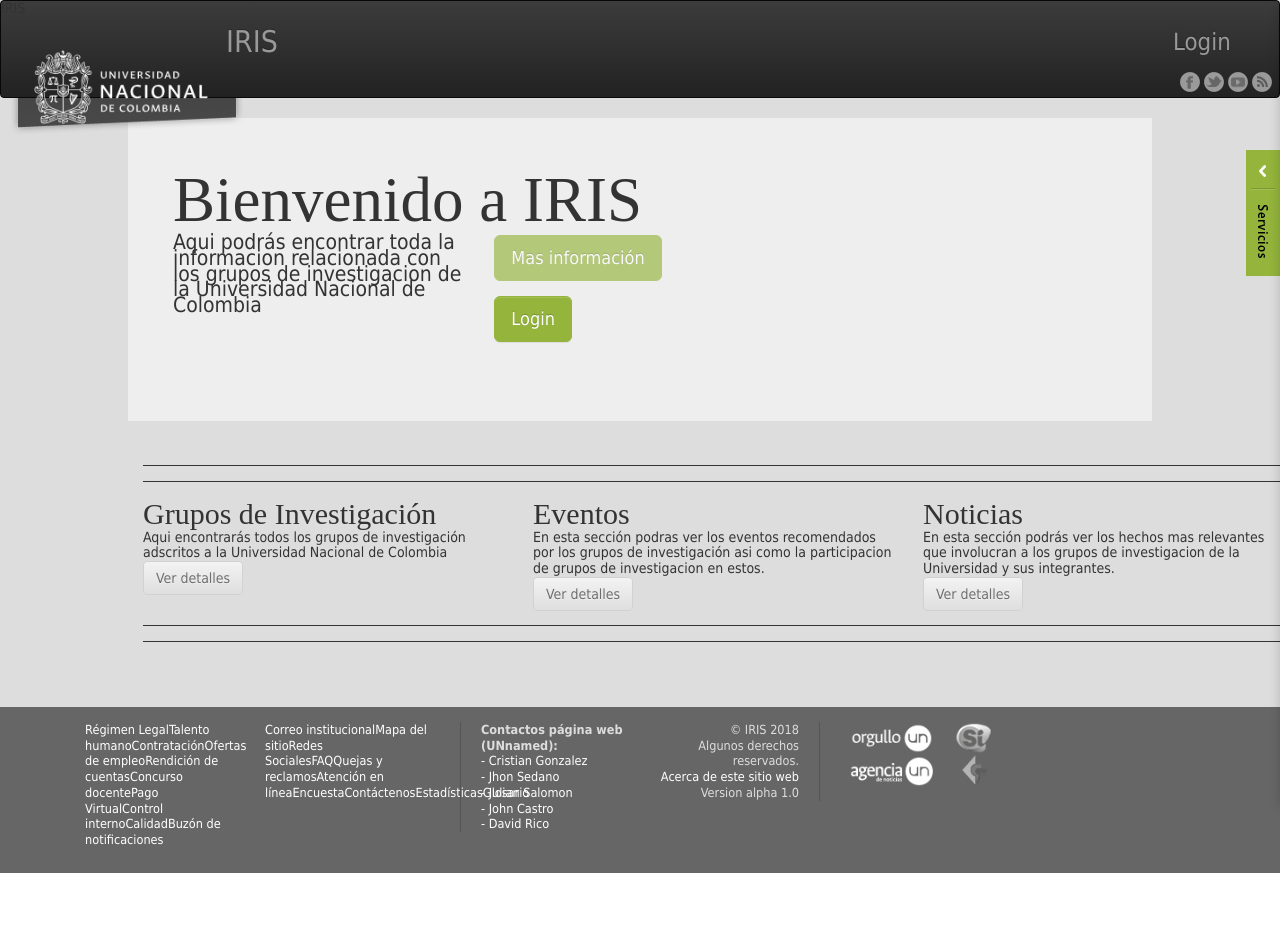
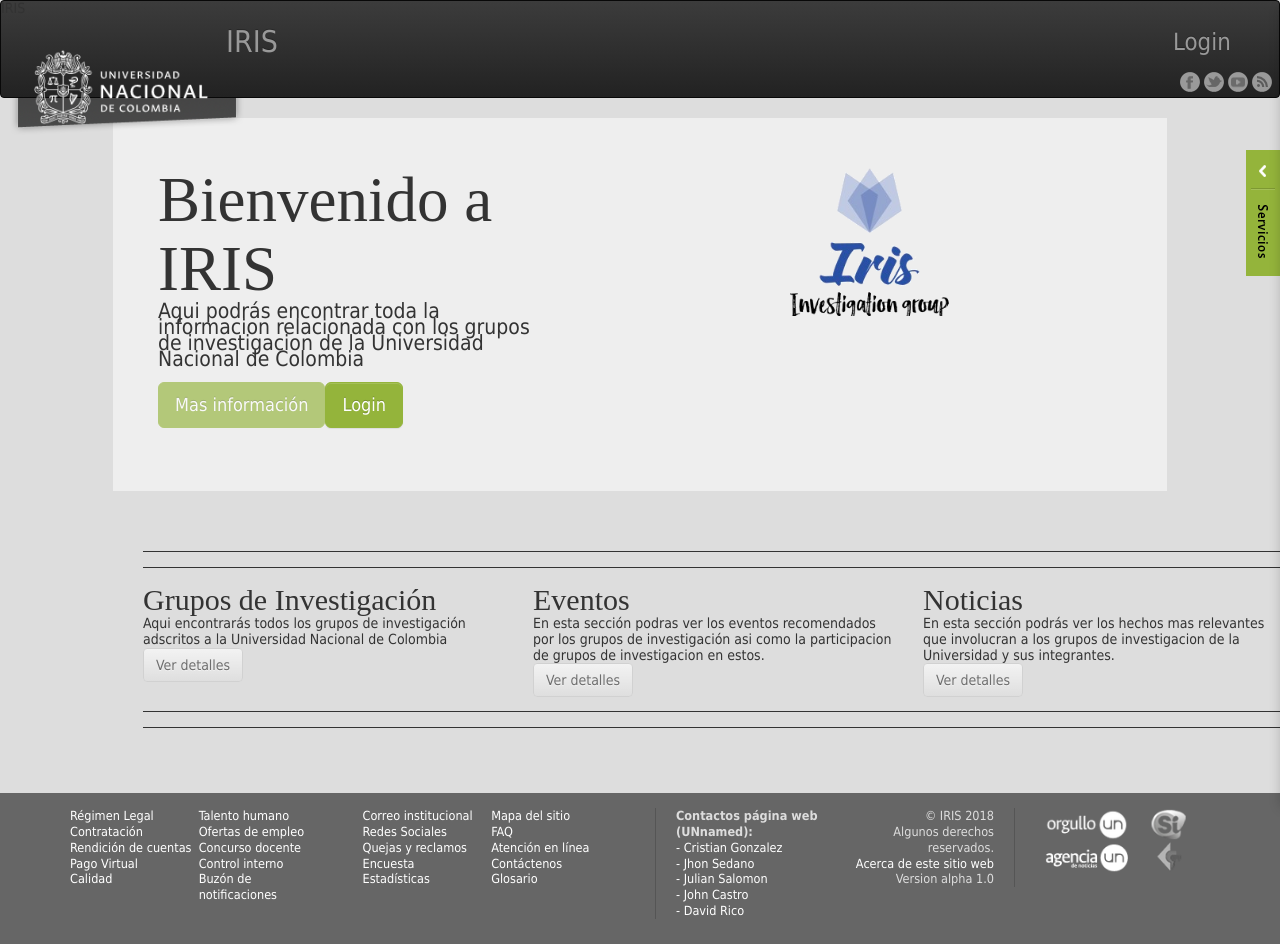
Before and after one commit to UNnamed-G1/IS2-IRIS-FE, an Angular app: page /home in a window 1280 px wide. Before the commit the page ends 873 px from the top, so only its background shows below. Built offline with nearby package versions, Linux system fonts and the light colour scheme; a web font is replaced by a local one.

Commit message:
fix stuff

```diff
--- a/src/app/app-footer/app-footer.component.html
+++ b/src/app/app-footer/app-footer.component.html
@@ -1,4 +1,6 @@
-<!--<footer >
+<footer >
+    <div class="container">
+        <div class="row">
             <nav class="col-md-3 col-lg-3 col-sm-3 col-xs-4 col-xxs-6 gobiernoLinea">
             		<a href="http://www.legal.unal.edu.co" target="_top">Régimen Legal</a>
 					<a href="http://www.unal.edu.co/dnp" target="_top">Talento humano</a>
@@ -10,6 +12,7 @@
 					<a href="http://www.unal.edu.co/control_interno/index.html" target="_top">Control interno</a>
 					<a href="http://unal.edu.co/siga/" target="_top">Calidad</a>
 					<a href="http://unal.edu.co/buzon-de-notificaciones/" target="_self">Buzón de notificaciones</a>
+
             </nav>
 
             <nav class="col-md-3 col-lg-3 col-sm-3 col-xs-4 col-xxs-6 gobiernoLinea">
@@ -25,76 +28,10 @@
 					<a href="index.html#">Glosario</a>
             </nav>
 
-
-			<!--<div class="col-md-2 col-lg-2 col-sm-2 col-xs-12 logos">
-	           	<div class="col-xs-6 col-sm-12 col-md-6 no-padding">
-					<a class="col-xs-6 col-sm-12" href="http://www.orgulloun.unal.edu.co">
-						<img class="hidden-print" alt="Orgullo UN" src="../assets/images/log_orgullo.png" width="78" height="21" />
-						<img class="visible-print" alt="Orgullo UN" src="../assets/images/log_orgullo_black.png" width="94" height="37" />
-					</a>
-
-					<a class="col-xs-6 col-sm-12 imgAgencia" href="http://www.agenciadenoticias.unal.edu.co/inicio.html">
-						<img class="hidden-print" alt="Agencia de noticias" src="../assets/images/log_agenc.png" width="94" height="25" />
-						<img class="visible-print" alt="Agencia de noticias" src="../assets/images/log_agenc_black.png" width="94" height="37" />
-					</a>
-	            </div>
-
-	            <div class="col-xs-6 col-sm-12 col-md-6 no-padding">
-						<a class="col-xs-6 col-sm-12" href="https://www.sivirtual.gov.co/memoficha-entidad/-/entidad/T0356">
-							<img alt="Trámites en línea" src="../assets/images/log_gobiern.png" width="67" height="51" />
-						</a>
-
-						<a class="col-xs-6 col-sm-12" href="http://www.contaduria.gov.co/">
-							<img alt="Contaduría general de la republica" src="../assets/images/log_contra.png" width="67" height="51" />
-						</a>
-	       </div>
-			</div>-->
-<!--/footer>-->
-
-<!--Footer-->
-<footer >
-
-    <!--Footer Links-->
-    <div class="container">
-        <div class="row">
-
-
-            <!--Second column-->
-            <div class="col-md-2 offset-md-1">
-
-                <ul>
-									<a href="http://www.legal.unal.edu.co" target="_top">Régimen Legal</a>
-									<a href="http://www.unal.edu.co/dnp" target="_top">Talento humano</a>
-									<a href="http://www.unal.edu.co/contratacion/" target="_top">Contratación</a>
-									<a href="http://www.unal.edu.co/dnp/" target="_top">Ofertas de empleo</a>
-									<a href="http://rendiciondecuentas.unal.edu.co/" target="_top">Rendición de cuentas</a>
-							        <a href="http://docentes.unal.edu.co/concurso-profesoral/" target="_top">Concurso docente</a>
-							        <a href="http://www.pagovirtual.unal.edu.co/" target="_top">Pago Virtual</a>
-							        <a href="http://www.unal.edu.co/control_interno/index.html" target="_top">Control interno</a>
-							        <a href="http://unal.edu.co/siga/" target="_top">Calidad</a>
-							        <a href="http://unal.edu.co/buzon-de-notificaciones/" target="_self">Buzón de notificaciones</a>
-                </ul>
-            </div>
-            <!--/.Second column-->
-
-
-            <!--Third column-->
-            <div class="col-md-2">
-							<a href="http://correo.unal.edu.co" target="_top">Correo institucional</a>
-					        <a href="index.html#">Mapa del sitio</a>
-					        <a href="http://redessociales.unal.edu.co" target="_top">Redes Sociales</a>
-					        <a href="index.html#">FAQ</a>
-					        <a href="http://unal.edu.co/quejas-y-reclamos/" target="_self">Quejas y reclamos</a>
-					        <a href="http://unal.edu.co/atencion-en-linea/" target="_self">Atención en línea</a>
-					        <a href="http://unal.edu.co/encuesta/" target="_self">Encuesta</a>
-					        <a href="index.html#">Contáctenos</a>
-					        <a href="http://www.onp.unal.edu.co" target="_top">Estadísticas</a>
-					        <a href="index.html#">Glosario</a>
-            </div>
-            <!--/.Third column-->
 			<div class="col-md-4 col-lg-4 col-sm-4 col-xs-4 col-xxs-12 footer-info">
 				<p class="col-sm-12 col-md-6 contacto">
-				<b>Contactos página web (UNnamed):</b><br/><a title="Scrum Master (Backend)" href="mailto:crdgonzalezca@unal.edu.co ">- Cristian Gonzalez</a>
+					<b>Contactos página web (UNnamed):</b>
+					<br/><a title="Scrum Master (Backend)" href="mailto:crdgonzalezca@unal.edu.co ">- Cristian Gonzalez</a>
 					<br/><a title="Desarrollador (Backend)" href="mailto:jasedanod@unal.edu.co">- Jhon Sedano</a>
 					<br/><a title="Desarrollador (Backend y Frontend)" href="mailto:jesalomont@unal.edu.co">- Julian Salomon</a>
 					<br/><a title="Desarrollador (Frontend)" href="mailto:jfcastroh@unal.edu.co">- John Castro</a>
@@ -108,9 +45,6 @@
 
 			</div>
 
-
-            <!--Fourth column-->
-
 			<div class="col-md-2 col-lg-2 col-sm-2 col-xs-12 logos">
 				<div class="col-xs-6 col-sm-12 col-md-6 no-padding">
 					<a class="col-xs-6 col-sm-12" href="http://www.orgulloun.unal.edu.co">
@@ -122,6 +56,7 @@
 						<img class="hidden-print" alt="Agencia de noticias" src="../assets/images/log_agenc.png" width="94" height="25" />
 						<img class="visible-print" alt="Agencia de noticias" src="../assets/images/log_agenc_black.png" width="94" height="37" />
 					</a>
+
 				</div>
 
 				<div class="col-xs-6 col-sm-12 col-md-6 no-padding">
@@ -133,15 +68,9 @@
 						<img alt="Contaduría general de la republica" src="../assets/images/log_contra.png" width="67" height="51" />
 					</a>
 				</div>
+
 			</div>
-
-            <!--/.Fourth column-->
 
         </div>
     </div>
-    <!--/.Footer Links-->
-
-
-
 </footer>
-<!--/.Footer-->
--- a/src/app/app-header/app-header.component.html
+++ b/src/app/app-header/app-header.component.html
@@ -8,6 +8,7 @@
 		<div class="site-title">
 			IRIS
 		</div>
+
 		<div class="container-fluid">
 			<div class="navbar-header">
        			<a class="navbar-brand" href="#">
@@ -17,10 +18,11 @@
      		</div>
 
 			<ul class="nav navbar-nav navbar-right">
-			<li><a href="#">Login</a></li>
+				<li><a routerLink="/login">Login</a></li>
       			<div class="firstMenu">
 					<button class="navbar-toggle collapsed" type="button" data-toggle="collapse" data-target="#bs-navbar" aria-controls="bs-navbar" aria-expanded="false">
-						<span class="icon-bar"></span><span class="icon-bar"></span><span class="icon-bar"></span>
+						<span class="icon-bar"></span><span class="icon-bar"></span>
+						<span class="icon-bar"></span>
 					</button>
 
 	            	<ul class="socialLinks hidden-xs">
@@ -37,8 +39,6 @@
 							<a href="http://agenciadenoticias.unal.edu.co/nc/sus/type/rss2.html" target="_blank" class="rss" title="Suscripción a canales de información RSS"></a>
 						</li>
 	            	</ul>
-
-
 	            </div>
 			</ul>
 		</div>
@@ -47,9 +47,4 @@
 	<div class="seal" style="border:thin">
 
 	</div>
-
-
-
-
-
 </header>
--- a/src/app/app.component.html
+++ b/src/app/app.component.html
@@ -1,53 +1,7 @@
 <app-services></app-services>
+
 <app-header id="unalTop"></app-header>
 
-<main class="detalle">
-				<div class="jumbotron">
-			      <div class="container">
+<router-outlet></router-outlet>
 
-			        <h1>Bienvenido a IRIS</h1>
-			        <div class="row">
-			        <div class="col-md-4">
-			        <p>Aqui podrás encontrar toda la informacion relacionada con los grupos de investigacion de la Universidad Nacional de Colombia</p>
-
-
-			      </div>
-			      	<div class="col-md-4">
-			      	  <p><a class="btn btn-primary btn-lg" href="#" role="button" disabled="disabled">Mas información</a></p>
-			          <p><a class="btn btn-primary btn-lg" href="/login" role="button" >Login</a></p>
-			        </div>
-
-			    </div><br>
-			    </div>
-
-
-			    </div> <!-- /container -->
-
-			    <div class="container">
-			      <!-- Example row of columns -->
-			      <hr><hr>
-
-			      <div class="row">
-			        <div class="col-md-4">
-			          <h2>Grupos de Investigación</h2>
-			          <p>Aqui encontrarás todos los grupos de investigación adscritos a la Universidad Nacional de Colombia</p>
-			          <p><a class="btn btn-default" href="#" disabled="disabled" role="button">Ver detalles</a></p>
-			        </div>
-
-			        <div class="col-md-4">
-			          <h2>Eventos</h2>
-			          <p>En esta sección podras ver los eventos recomendados por los grupos de investigación asi como la participacion de grupos de investigacion en estos.</p>
-			          <p><a class="btn btn-default" href="#" disabled="disabled" role="button">Ver detalles</a></p>
-			        </div>
-
-			        <div class="col-md-4">
-			          <h2>Noticias</h2>
-			          <p>En esta sección podrás ver los hechos mas relevantes que involucran a los grupos de investigacion de la Universidad y sus integrantes.</p>
-			          <p><a class="btn btn-default" href="#" disabled="disabled" role="button">Ver detalles</a></p>
-			        </div>
-			      </div>
-
-			      <hr><hr>
-			    </div> <!-- /container -->
-			</main>
-<app-footer ></app-footer>
+<app-footer></app-footer>
--- /dev/null
+++ b/src/app/home/home.component.html
@@ -0,0 +1,47 @@
+<main class="detalle">
+	<div class="jumbotron row">
+	    <div class="col-md-6 container">
+	        <h1>Bienvenido a IRIS</h1>
+	        <div class="row">
+	        	<div class="col-md-10">
+	        		<p>Aqui podrás encontrar toda la informacion relacionada con los grupos de investigacion de la Universidad Nacional de Colombia</p>
+	        		<p>
+	        			<button class="btn btn-primary btn-lg" href="#" role="button" disabled="disabled">Mas información</button>
+	        			<button class="btn btn-primary btn-lg" routerLink="/login" role="button" >Login</button>
+	        		</p>
+	        	</div>
+	        </div>
+        </div>
+
+        <div class="col-md-5 container">
+	    	<svg width="100%" height="100%">
+                <image xlink:href="../assets/images/IRIS-logo.png" width="110%" height="110%" class="hidden-print"/>
+            </svg>
+	    </div>
+    </div><br>
+
+    <div class="container">
+        <hr><hr>
+        <div class="row">
+            <div class="col-md-4">
+                <h2>Grupos de Investigación</h2>
+                <p>Aqui encontrarás todos los grupos de investigación adscritos a la Universidad Nacional de Colombia</p>
+                <p><a class="btn btn-default" href="#" role="button" disabled="disabled">Ver detalles</a></p>
+            </div>
+
+            <div class="col-md-4">
+                <h2>Eventos</h2>
+                <p>En esta sección podras ver los eventos recomendados por los grupos de investigación asi como la participacion de grupos de investigacion en estos.</p>
+                <p><a class="btn btn-default" href="#" role="button" disabled="disabled">Ver detalles</a></p>
+			</div>
+
+			<div class="col-md-4">
+			          <h2>Noticias</h2>
+			          <p>En esta sección podrás ver los hechos mas relevantes que involucran a los grupos de investigacion de la Universidad y sus integrantes.</p>
+			          <p><a class="btn btn-default" href="#" disabled="disabled">Ver detalles</a></p>
+			        </div>
+			      </div>
+
+			      <hr><hr>
+			    </div>
+</main>
--- /dev/null
+++ b/src/app/home/home.component.ts
@@ -0,0 +1,15 @@
+import { Component, OnInit } from '@angular/core';
+
+@Component({
+  selector: 'app-home',
+  templateUrl: './home.component.html',
+  styleUrls: ['./home.component.css']
+})
+export class HomeComponent implements OnInit {
+
+  constructor() { }
+
+  ngOnInit() {
+  }
+
+}
--- a/src/app/login/login.component.html
+++ b/src/app/login/login.component.html
@@ -1,5 +1,11 @@
-<app-services></app-services>
-<app-header></app-header>
+<div class="logo">
+        <a href="http://unal.edu.co">
+        <!--[if (gte IE 9)|!(IE)]><!-->
+            <svg width="93%" height="93%">
+                <image xlink:href="../../assets/images/IRIS-logo.png" width="100%" height="100%" class="hidden-print"/>
+            </svg>
+        </a>
+</div>
 
 <div class="logintron">
     <div class="container">
@@ -26,4 +32,3 @@
         </form>
     </div>
 </div>
-<app-footer></app-footer>
--- a/src/index.html
+++ b/src/index.html
@@ -42,8 +42,6 @@
 		<main>
 			<app-root>Loading...</app-root>
 		</main>
-
-
 	</body>
 
 </html>
```
Also changed, not shown: src/app/app.module.ts (+25 -3 lines), src/app/home/home.component.css (added), src/assets/images/IRIS-logo.png (added), 1 other file (tests, documents, lock files or other folders). Lines whose indentation alone changed are shown as unchanged.
